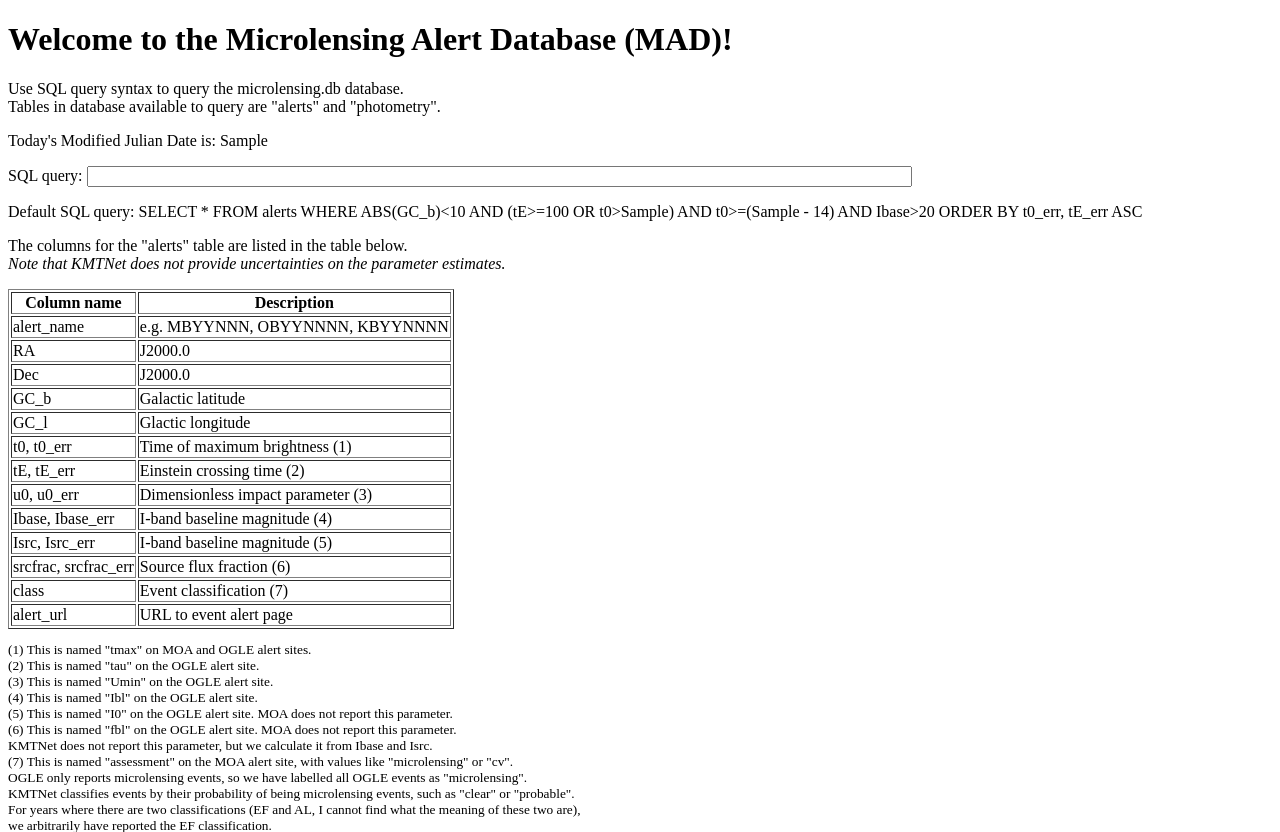
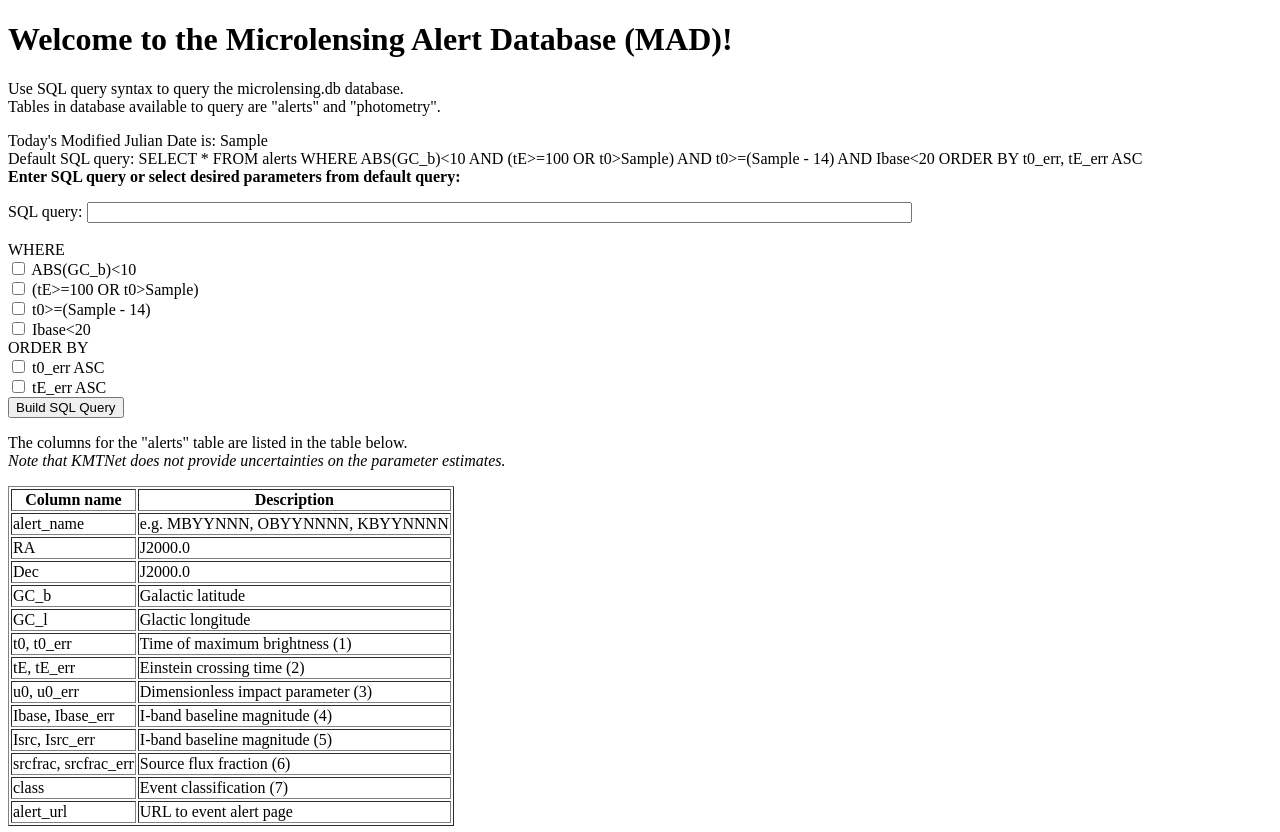
Before and after one commit to MovingUniverseLab/MAD, a Flask app: template templates/query.html in a window 1280 px wide. Shown: the top 832 px of the page. Run offline with Flask 3, Linux system fonts and the light colour scheme; the template is opened without the code that fills it: most values are stand-ins (such as "Sample title", 1, 10 or a date in 2020); parts of the project's set-up code (start-up, migrations or seed data) failed here and were passed over.

Commit message:
made checkboxes for selecting from default query, not functional yet

```diff
--- a/templates/query.html
+++ b/templates/query.html
@@ -8,18 +8,69 @@
 </p>
 
 <p>
-  Today's Modified Julian Date is: {{ current_mjd }}
-</form>
+  Today's Modified Julian Date is: {{ current_mjd }} <br>
+  Default SQL query: SELECT * FROM alerts WHERE ABS(GC_b)<10 AND (tE>=100 OR t0>{{current_mjd}}) AND t0>=({{current_mjd}} - 14) AND Ibase<20 ORDER BY t0_err, tE_err ASC <br>
+  <b>Enter SQL query or select desired parameters from default query:</b><br>
 </p>
 
 <form method=post enctype=multipart/form-data>
   SQL query:
-  <input type=text name=query size=100>
+  <input type=text name=query size=100><br><br>
 </form>
 
-<p>
-  Default SQL query: SELECT * FROM alerts WHERE ABS(GC_b)<10 AND (tE>=100 OR t0>{{current_mjd}}) AND t0>=({{current_mjd}} - 14) AND Ibase>20 ORDER BY t0_err, tE_err ASC
-</p>
+<form method=post enctype=multipart/form-data>
+  WHERE<br>
+  <input type="checkbox" id="gc_b" name="default_query" value="ABS(GC_b)<10">
+  <label for="gc_b">ABS(GC_b)<10</label><br>
+  <input type="checkbox" id="peak_time" name="default_query" value="(tE>=100 OR t0>{{current_mjd}})">
+  <label for="peak_time">(tE>=100 OR t0>{{current_mjd}})</label><br>
+  <input type="checkbox" id="within_2_weeks" name="default_query" value="t0>=({{current_mjd}} - 14)">
+  <label for="within_2_weeks">t0>=({{current_mjd}} - 14)</label><br>
+  <input type="checkbox" id="magnitude" name="default_query" value="Ibase<20">
+  <label for="magnitude">Ibase<20</label><br>
+  ORDER BY <br>
+  <input type="checkbox" id="t0_err" name="default_query" value="t0_err ASC">
+  <label for="t0_err">t0_err ASC</label><br>
+  <input type="checkbox" id="tE_err" name="default_query" value="tE_err ASC">
+  <label for="tE_err">tE_err ASC</label><br>
+  <button type="button" onclick="buildSQLQuery()">Build SQL Query</button>
+</form>
+
+<script>
+  function buildSQLQuery() {
+      var checkboxes = document.getElementsByName('default_query');
+      var selectedOptions = [];
+
+      for (var i = 0; i < checkboxes.length; i++) {
+          if (checkboxes[i].checked) {
+              selectedOptions.push(checkboxes[i].value);
+          }
+      }
+      var sqlQuery = "SELECT * FROM alerts WHERE ";
+        for (var i = 0; i < selectedOptions.length; i++) {
+          if (selectedOptions[i].equals("t0_err ASC")) {
+            sqlQuery += "ORDER BY t0_err"
+            if (i == selectedOptions.length - 2){
+              sqlQuery += ", " + selectedOptions[i+1]
+              break
+            }
+            else {
+              sqlQuery += " ASC"
+              break
+            }
+          }
+          else if (selectedOptions[i].equals("tE_err ASC")) {
+            sqlQuery += "ORDER BY tE_err ASC"
+          }
+          sqlQuery += selectedOptions[i]
+          if (i < selectedOptions.length - 1) {
+            sqlQuery += "AND"
+            }
+        }
+
+      return sqlQuery;
+  }
+</script>
 
 <p>
   The columns for the "alerts" table are listed in the table below.<br>
```
